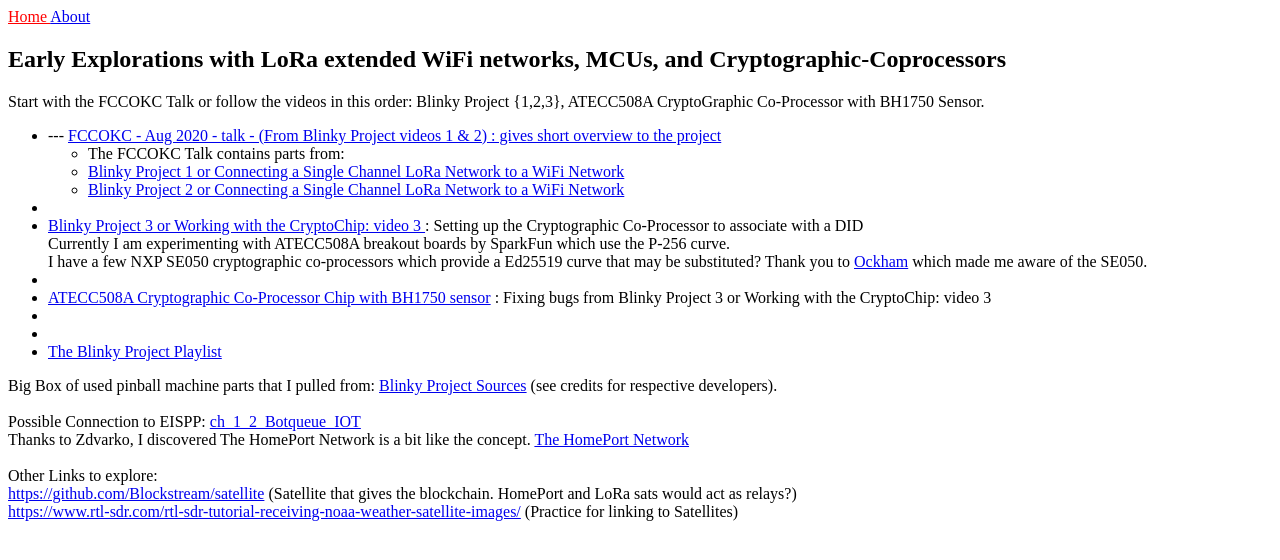
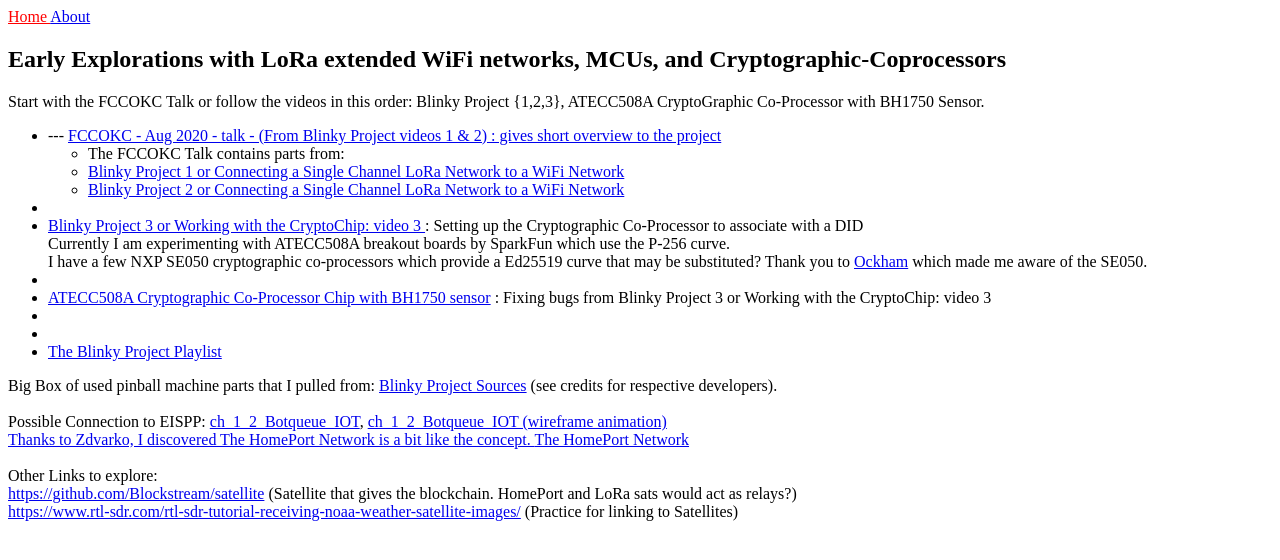
Before and after one commit to theholo-space/theholo-space.github.io, a Jekyll site: the page built from index.html, in a window 1280 px wide. Shown: the top 560 px of the page. Built offline with Jekyll 4.4.1, drawn with Linux system fonts in a browser that asks for light colours.

Commit message:
botqueue animation

```diff
--- a/index.html
+++ b/index.html
@@ -32,7 +32,7 @@
 
     Big Box of used pinball machine parts that I pulled from: <a href="https://github.com/bshambaugh/blinky_project_ede_code/tree/master">Blinky Project Sources</a> (see credits for respective developers).<br><br>
 
-    Possible Connection to EISPP: <a href="http://bshambaugh.org/eispp/#ch_1_2_Botqueue_IOT">ch_1_2_Botqueue_IOT</a><br>
+    Possible Connection to EISPP: <a href="http://bshambaugh.org/eispp/#ch_1_2_Botqueue_IOT">ch_1_2_Botqueue_IOT</a>, <a href="https://www.youtube.com/watch?v=_K63xFiI3Pk">ch_1_2_Botqueue_IOT (wireframe animation)<br>
     Thanks to Zdvarko, I discovered The HomePort Network is a bit like the concept. <a href="https://homeport.network/">The HomePort Network</a><br><br>
 
     Other Links to explore:<br>
```
